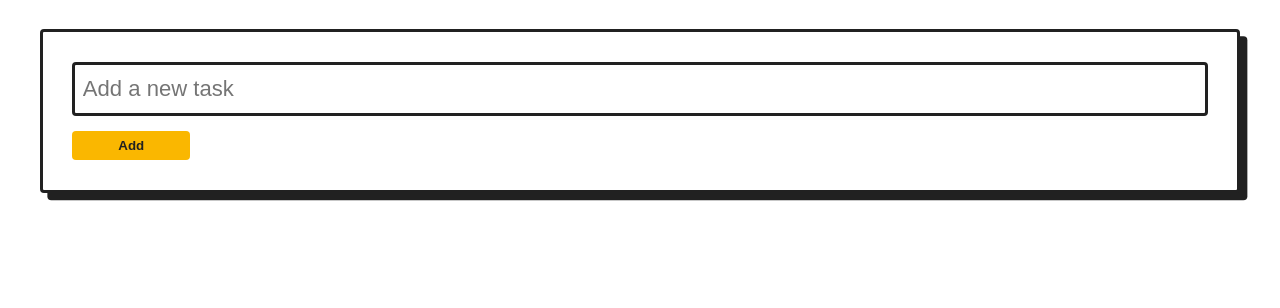
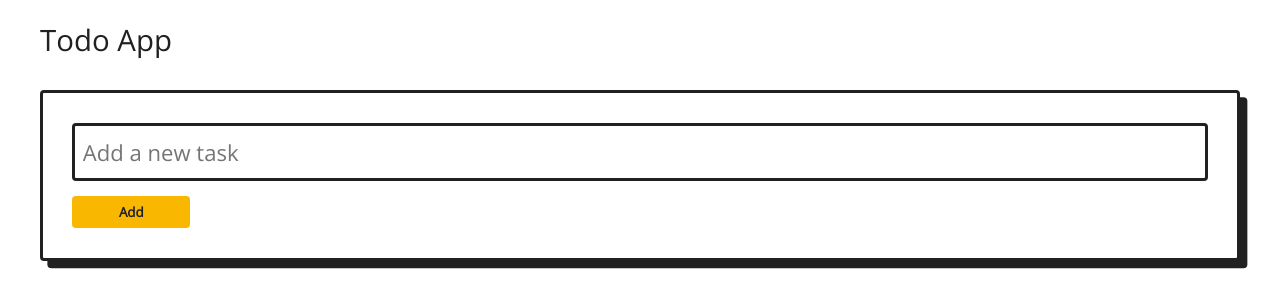
Before and after one commit to amoljagtap17/2025-react-19-highlights, a React (Vite) app: page / in a window 1280 px wide. Shown: the top 308 px of the page. Built offline with nearby package versions, Linux system fonts and the light colour scheme.

Commit message:
react-19-highlights: add custom font

```diff
--- a/package.json
+++ b/package.json
@@ -10,6 +10,7 @@
     "preview": "vite preview"
   },
   "dependencies": {
+    "@fontsource/open-sans": "^5.1.1",
     "react": "^19.0.0",
     "react-dom": "^19.0.0"
   },
--- a/src/index.css
+++ b/src/index.css
@@ -12,7 +12,7 @@
 
   line-height: 1.4;
 
-  font-family: "Inter", sans-serif;
+  font-family: "Open Sans", sans-serif;
   font-size: calc(0.6rem + 0.4vw);
   color: var(--color-text);
   background: var(--color-background);
@@ -20,6 +20,11 @@
   padding: 0 calc(var(--size-bezel) * 3);
 }
 
+* {
+  font-family: inherit;
+  font-weight: 400;
+}
+
 .container {
   max-width: 1200px;
   margin: 0 auto;
--- a/src/main.tsx
+++ b/src/main.tsx
@@ -1,3 +1,4 @@
+import "@fontsource/open-sans/400.css";
 import { StrictMode } from "react";
 import { createRoot } from "react-dom/client";
 import { App } from "./App.tsx";
@@ -6,6 +7,7 @@ import "./index.css";
 createRoot(document.getElementById("root")!).render(
   <StrictMode>
     <div className="container">
+      <h1>Todo App</h1>
       <App />
     </div>
   </StrictMode>
```
Also changed, not shown: 1 other file (tests, documents, lock files or other folders).
